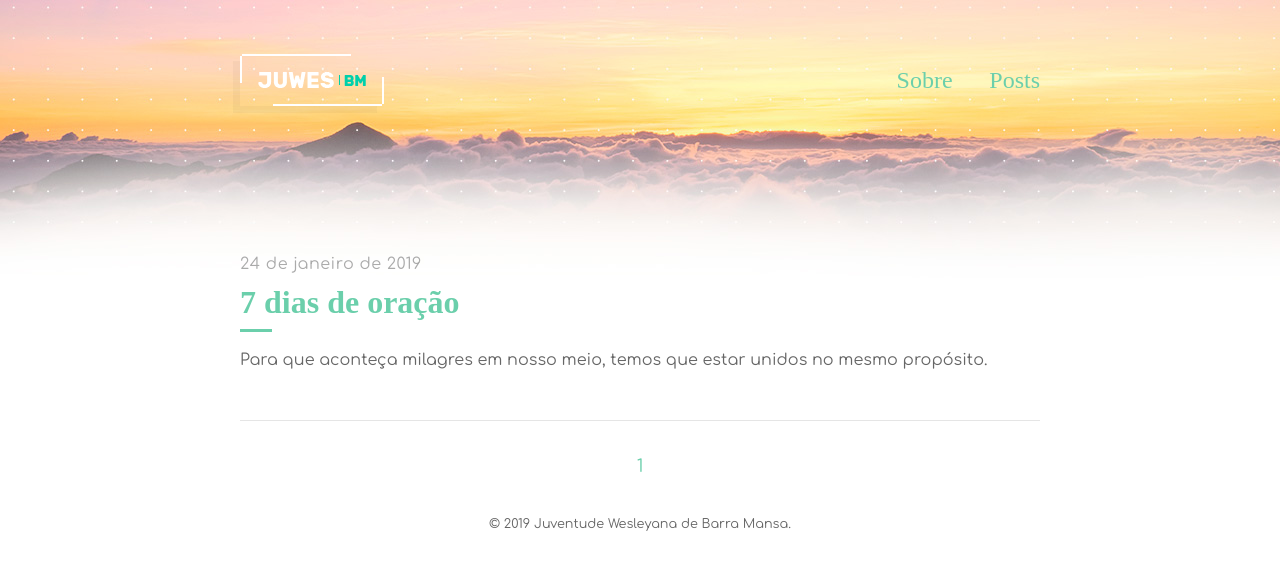
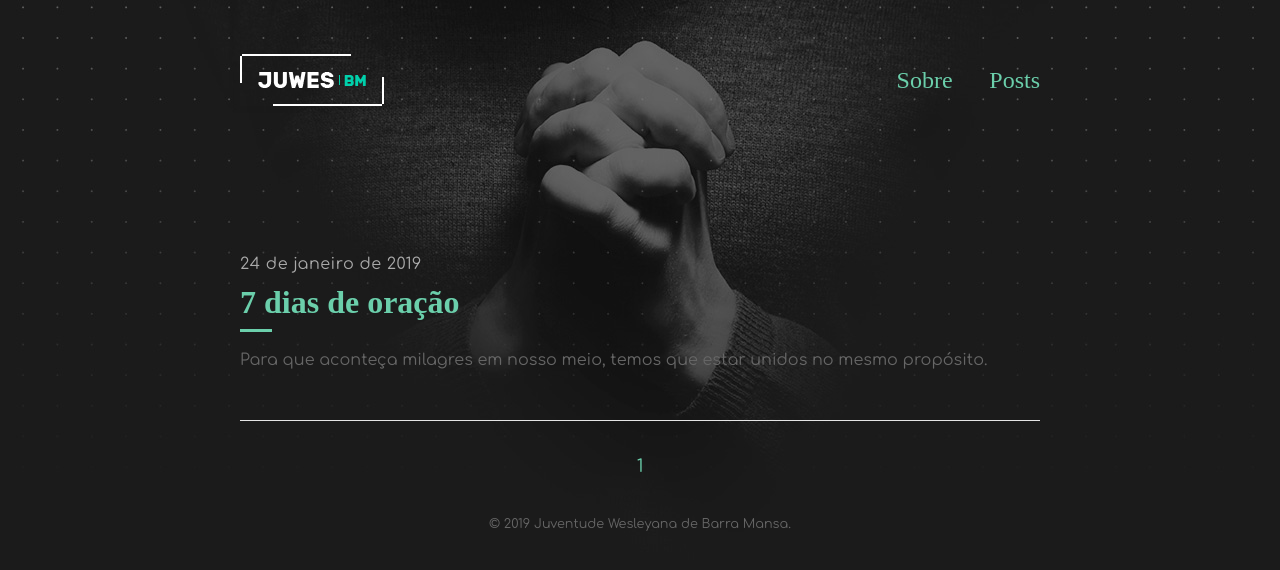
Before and after one commit to romeroalmeida/.github.io, a Jekyll site: the page built from index.html, in a window 1280 px wide. Shown: the top 570 px of the page. Built offline with Jekyll 4.4.1, drawn with Linux system fonts in a browser that asks for light colours; some web fonts are replaced; the list of posts is cut into pages by our own code.

Commit message:
tema preto

```diff
--- a/_sass/geral/_base.scss
+++ b/_sass/geral/_base.scss
@@ -22,7 +22,7 @@ html {
 
 body {
   -webkit-text-size-adjust: 100%;
-  background: url(../assets/bgtopo.jpg)no-repeat top;
+  background: url(../assets/bgtopo2.jpg)no-repeat top #1b1b1b;
 }
 
 h1,
```
Also changed, not shown: _posts/2019-01-24-sete-dias-de-oracao.md (line endings or trailing spaces), assets/bgtopo2.jpg (added).
